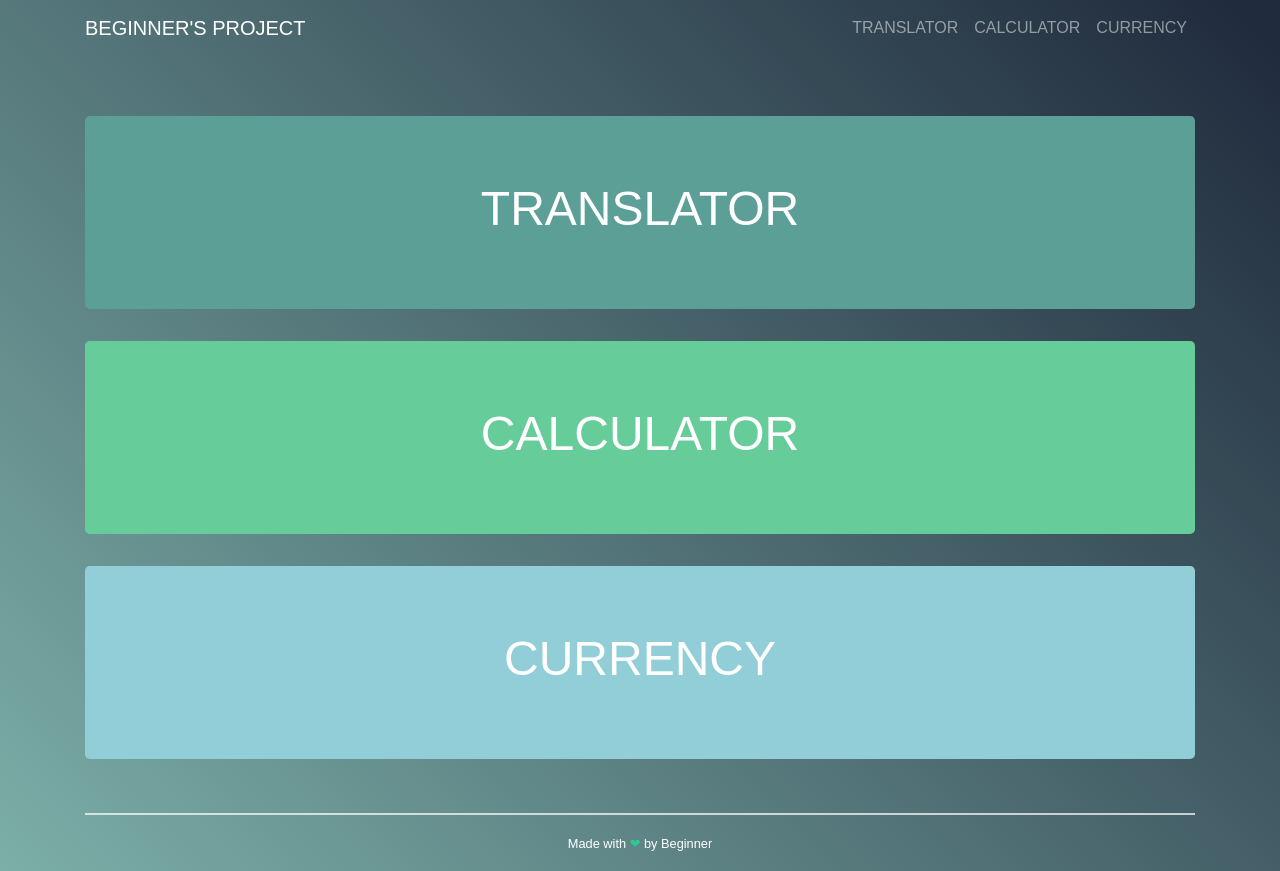
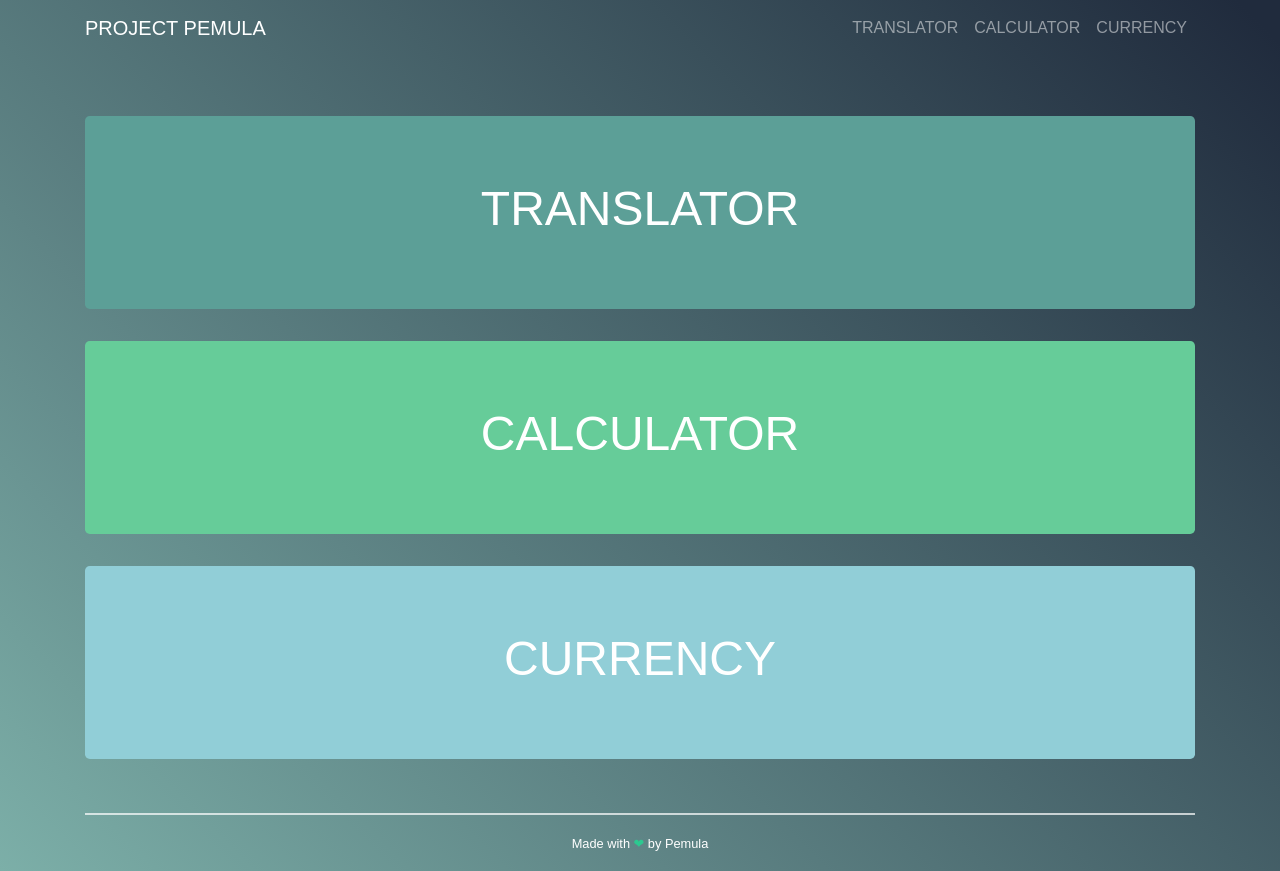
Before and after one commit to waskito/beginner-project, a React (Create React App) app: page / in a window 1280 px wide. Built offline with nearby package versions, Linux system fonts and the light colour scheme.

Commit message:
Update fixer

```diff
--- a/src/components/App.js
+++ b/src/components/App.js
@@ -29,7 +29,7 @@ export default class App extends Component {
           <footer className="footer">
             <div className="container">
               <hr/>
-              <p className="text-center"><small>Made with <span className="text-red">❤</span> by Beginner</small></p>
+              <p className="text-center"><small>Made with <span className="text-red">❤</span> by Pemula</small></p>
             </div>
           </footer>
         </div>
--- a/src/components/CurrencyConverter.js
+++ b/src/components/CurrencyConverter.js
@@ -31,7 +31,7 @@ export default class Translator extends Component {
     const _this = this;
     this.setState({loading: true})
     superagent
-      .get('https://api.fixer.io/latest?base=USD')
+      .get('http://data.fixer.io/api/latest?access_key=4cdf6712b513324e8ca4c92074010dc2&format=1')
       .end((err, res) => {
         _this.setState({loading:false})
         if (res.status === 200) {
@@ -44,7 +44,7 @@ export default class Translator extends Component {
             })
 
           },[]);
-          listAll.push({label: 'USD', value: 'USD'});
+          listAll.push({label: 'EUR', value: 'EUR'});
           _this.setState({currencyList: listAll});
           ls('fixer',res.body)
         }
@@ -62,7 +62,7 @@ export default class Translator extends Component {
               value: k
             })
           },[])
-      listAll.push({label: 'USD', value: 'USD'});
+      listAll.push({label: 'EUR', value: 'EUR'});
       this.setState({currencyList: listAll })
     }else{
       this.getCurrencies()
@@ -82,7 +82,7 @@ export default class Translator extends Component {
       <div>
         <div className="hero" ref="translator">
           <Form onSubmit={(data) => this.submitForm(data)}
-                defaultValues={{from:'USD',to:'IDR', amount: 1}}
+                defaultValues={{from:'EUR',to:'IDR', amount: 1}}
              >
             { formApi => (
               <form onSubmit={formApi.submitForm} id="form-translate" className="mb-4">
--- a/src/components/Navbar.js
+++ b/src/components/Navbar.js
@@ -30,7 +30,7 @@ export default class Example extends React.Component {
         <Navbar color="faded" dark expand="md">
           <div className="container">
             {/*<NavbarBrand href="/">Beginner's Project</NavbarBrand>*/}
-            <Link to="/" className="navbar-brand text-uppercase">Beginner's Project</Link>
+            <Link to="/" className="navbar-brand text-uppercase">Project Pemula</Link>
             <NavbarToggler onClick={this.toggle} />
             <Collapse isOpen={this.state.isOpen} navbar>
               <Nav className="ml-auto" navbar>
```
